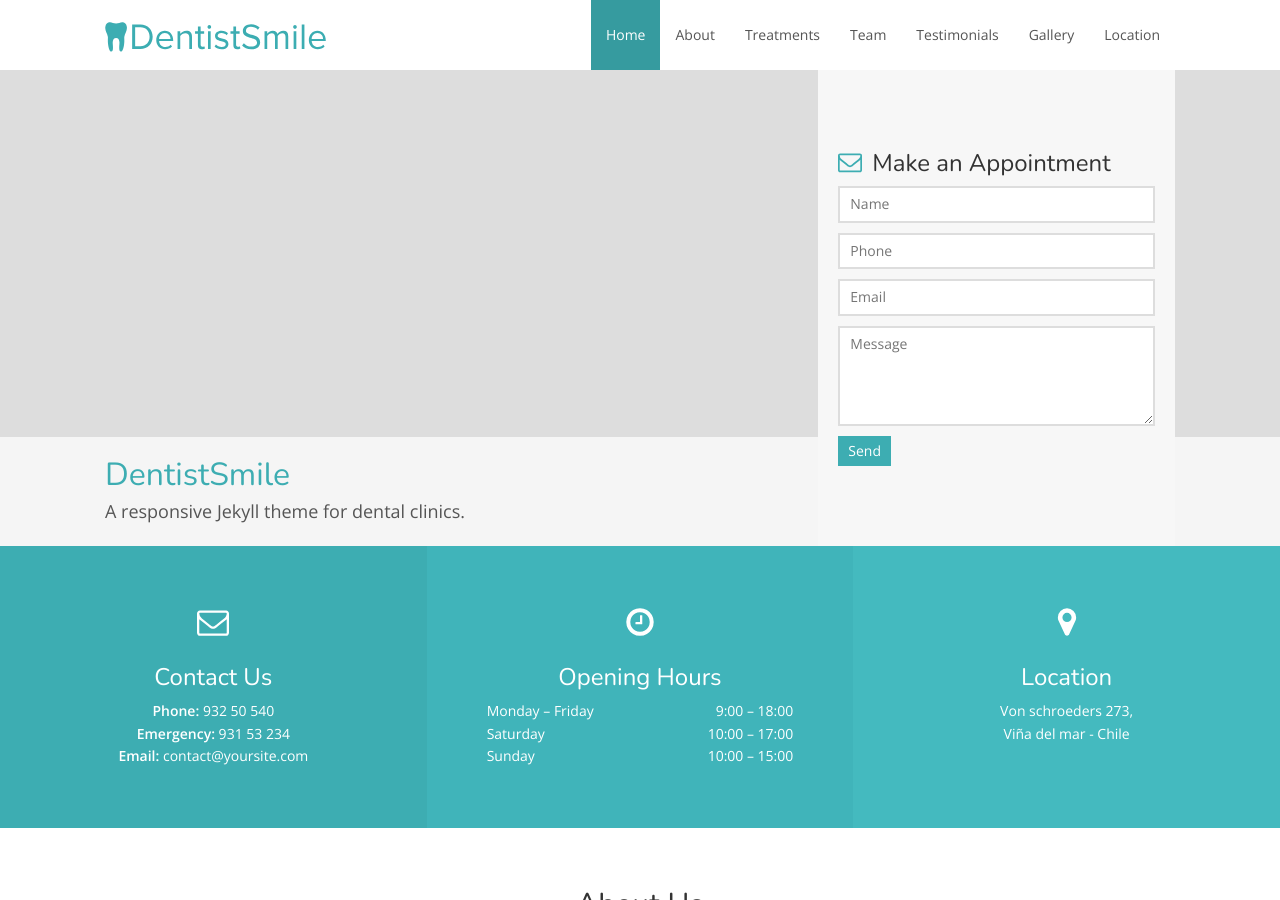
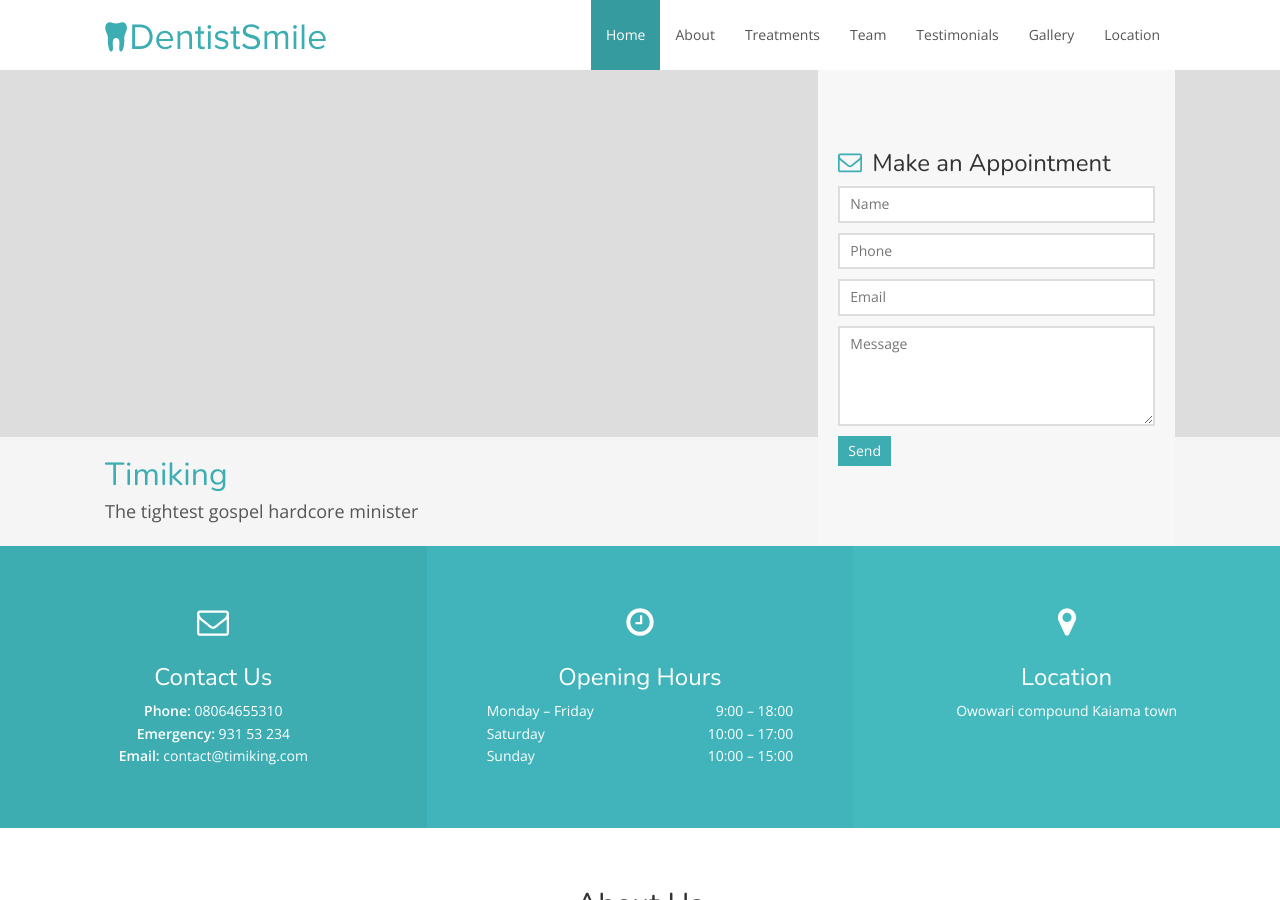
Before and after one commit to blaze4dem/timiking, a Jekyll site: the page built from index.html, in a window 1280 px wide and 900 px high. Built offline with Jekyll 4.4.1, drawn with Linux system fonts in a browser that asks for light colours; nearby versions of some CDN libraries.

```diff
--- a/_config.yml
+++ b/_config.yml
@@ -1,25 +1,25 @@
 # Site settings
 title: DentistSmile | Dental Jekyll Theme
 description: "A responsive Jekyll theme for dental clinics."
-baseurl: "" # the subpath of your site, e.g. /blog
-url: "" # the name of your domain
+baseurl: "/" # the subpath of your site, e.g. /blog
+url: "https://blaze4dem.github.io/timiking/" # the name of your domain
 logo_url: svg/min/logo.svg
 
 # Hero
 hero:
     hero_img: hero.jpg
-    hero_title: DentistSmile
-    hero_description: A responsive Jekyll theme for dental clinics.
+    hero_title: Timiking
+    hero_description: The tightest gospel hardcore minister
 
 # Contact form
 api_token: # Enter API token here
 
 # Contact info
 contact:
-    phone: 932 50 540
+    phone: 08064655310
     emergency: 931 53 234
-    email: contact@yoursite.com
-    address: Von schroeders 273, <br> Viña del mar - Chile
+    email: contact@timiking.com
+    address: Owowari compound Kaiama town
 
 # Opening hours
 monday_friday: 9:00 – 18:00
```
